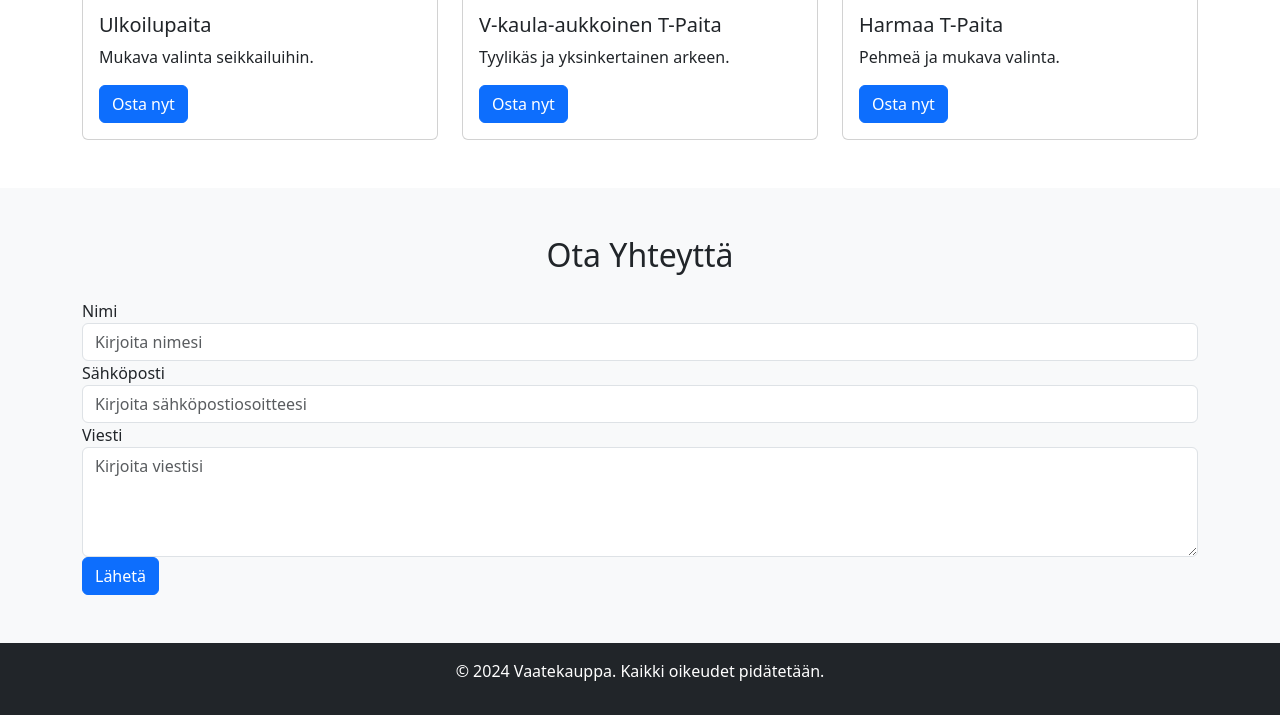
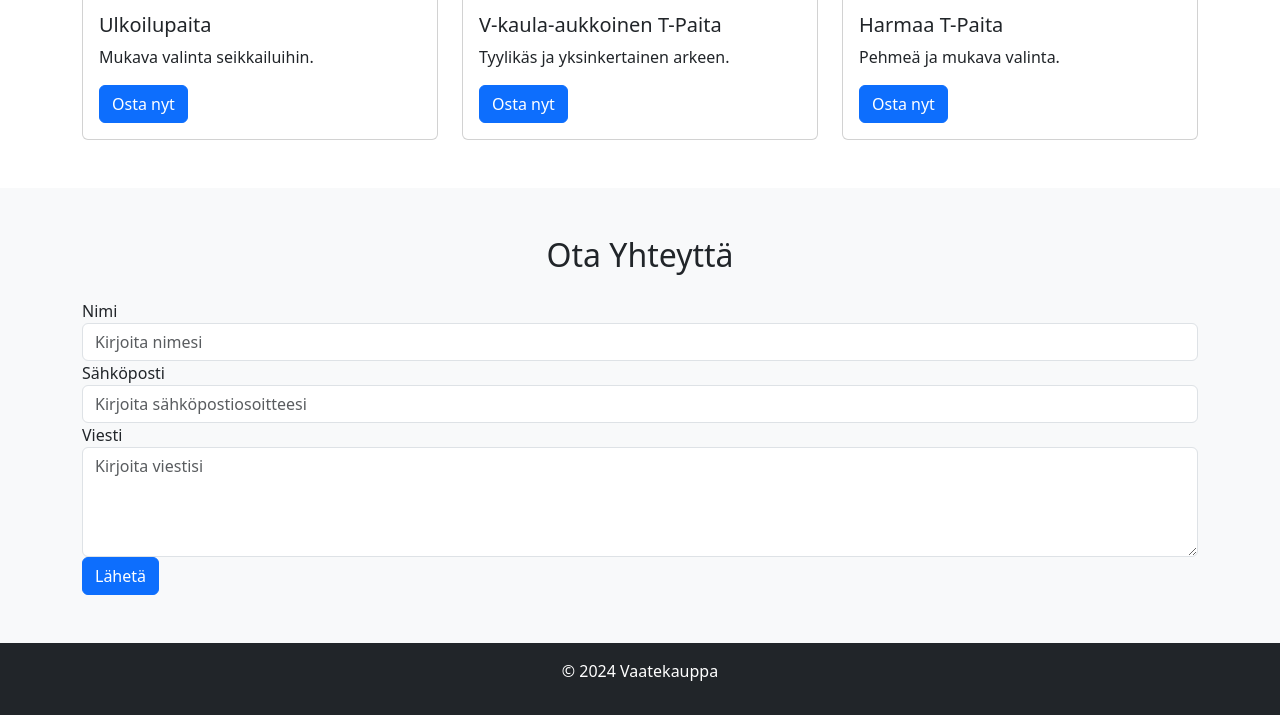
Before and after one commit to katjakl4/Vaatekauppa, a plain HTML site: page index.html in a window 1280 px wide. Shown: the part 1464-2179 px from the top of the page. Drawn offline with nearby package versions, Linux system fonts and the light colour scheme.

Commit message:
Update index.html

```diff
--- a/index.html
+++ b/index.html
@@ -182,7 +182,7 @@
 
     <!-- Footer -->
     <footer class="text-center py-3 bg-dark text-white">
-        <p>&copy; 2024 Vaatekauppa. Kaikki oikeudet pidätetään.</p>
+        <p>&copy; 2024 Vaatekauppa</p>
     </footer>
 
     <!-- Bootstrap JS -->
```
